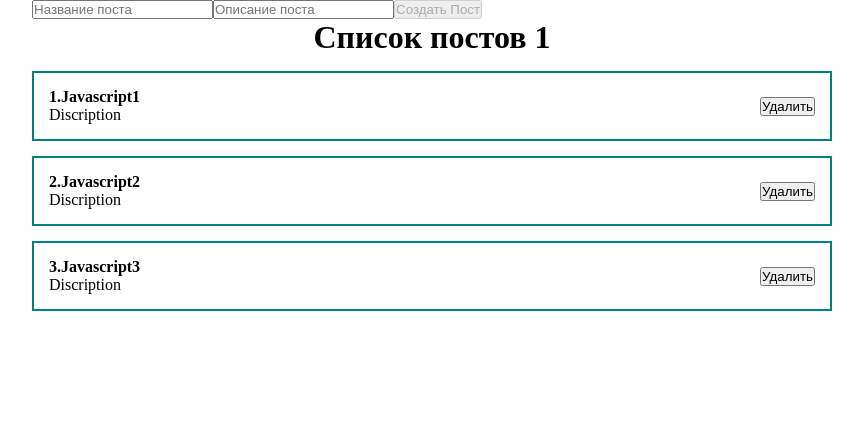
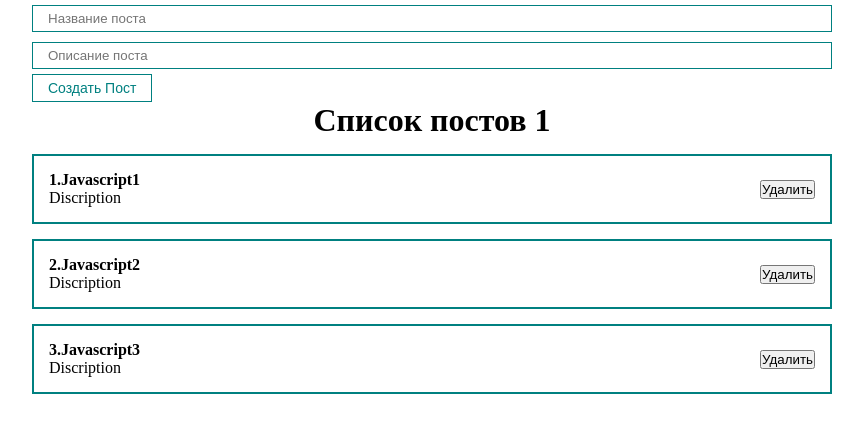
Before and after one commit to gregor-litvinov/ReactHotel, a React (Create React App) app: page / in a window 1280 px wide. Shown: the top 432 px of the page, without its empty margins (208-1071 px from the left). Built offline with nearby package versions, Linux system fonts and the light colour scheme.

Commit message:
inputString

```diff
--- a/src/App.js
+++ b/src/App.js
@@ -5,6 +5,7 @@
 import PostItem from "./components/PostItem";
 import PostList from "./components/PostList";
 import MyButton from "./components/UI/button/MyButton";
+import MyInput from "./components/UI/input/MyInput";
 
 function App() {
   const [posts, setPosts] = useState([
@@ -13,12 +14,38 @@
     {id: 3, title: 'Javascript3', body: 'Discription' }
   ])
 
+  const [title, setTitle] = useState('')
+  const [body, setBody] = useState('')
+
+  const addNewPost = (e) => {
+    e.preventDefault()
+    const newPost = {
+      id: Date.now(),
+      title,
+      body
+    }
+    setPosts([...posts, newPost])
+    setTitle('')
+    setBody('')
+  }
+
+
+
+
   return (
     <div className="App">
       <form>
-        <input type="text" placeholder='Название поста'/>
-        <input type="text" placeholder='Описание поста'/>
-        <MyButton disabled>Создать Пост</MyButton>
+        <MyInput
+          value={title}
+          onChange={e => setTitle(e.target.value)}
+          type="text"
+          placeholder='Название поста'/>
+        <MyInput
+          value={body}
+          onChange={e => setBody(e.target.value)}
+          type="text"
+          placeholder='Описание поста'/>
+        <MyButton onClick={addNewPost}>Создать Пост</MyButton>
       </form>
       <PostList posts={posts} title={'Список постов 1 '}/>
     </div>
--- a/src/components/PostItem.jsx
+++ b/src/components/PostItem.jsx
@@ -4,7 +4,7 @@
 	return (
 		<div className='post'>
 			<div className="post__conent">
-				<strong>{props.post.id}.{props.post.title}</strong>
+				<strong>{props.number}.{props.post.title}</strong>
 				<div>{props.post.body}</div>
 			</div>
 			<div className="post__btns">
--- a/src/components/PostList.jsx
+++ b/src/components/PostList.jsx
@@ -7,8 +7,8 @@
 			<h1 style={{textAlign: "center"}}>
 				{title}
 			</h1>
-			{posts.map((post) =>
-				<PostItem post={post} key={post.id}/>
+			{posts.map((post, index) =>
+				<PostItem number={index + 1} post={post} key={post.id}/>
 			)}
 		</div>
 	);
--- a/src/components/UI/button/MyButton.jsx
+++ b/src/components/UI/button/MyButton.jsx
@@ -1,5 +1,5 @@
 import React from 'react';
-import classes from '../button/MyBtnModule.css'
+import classes from './MyBtn.module.css';
 
 const MyButton = ({children, ...props}) => {
 	return (
--- /dev/null
+++ b/src/components/UI/input/MyInput.jsx
@@ -0,0 +1,12 @@
+import React from 'react';
+import classes from './MyInput.module.css';
+
+const MyInput = (props) => {
+	return (
+		<input className={classes.myInput} {...props} />
+
+
+	);
+};
+
+export default MyInput;
--- /dev/null
+++ b/src/components/UI/input/MyInput.module.css
@@ -0,0 +1,6 @@
+.myInput {
+    width: 100%;
+    padding: 5px 15px;
+    margin: 5px 0;
+    border: 1px solid teal;
+}
```
Also changed, not shown: src/components/UI/button/MyBtn.module.css (renamed from src/components/UI/button/MyBtnModule.css).
